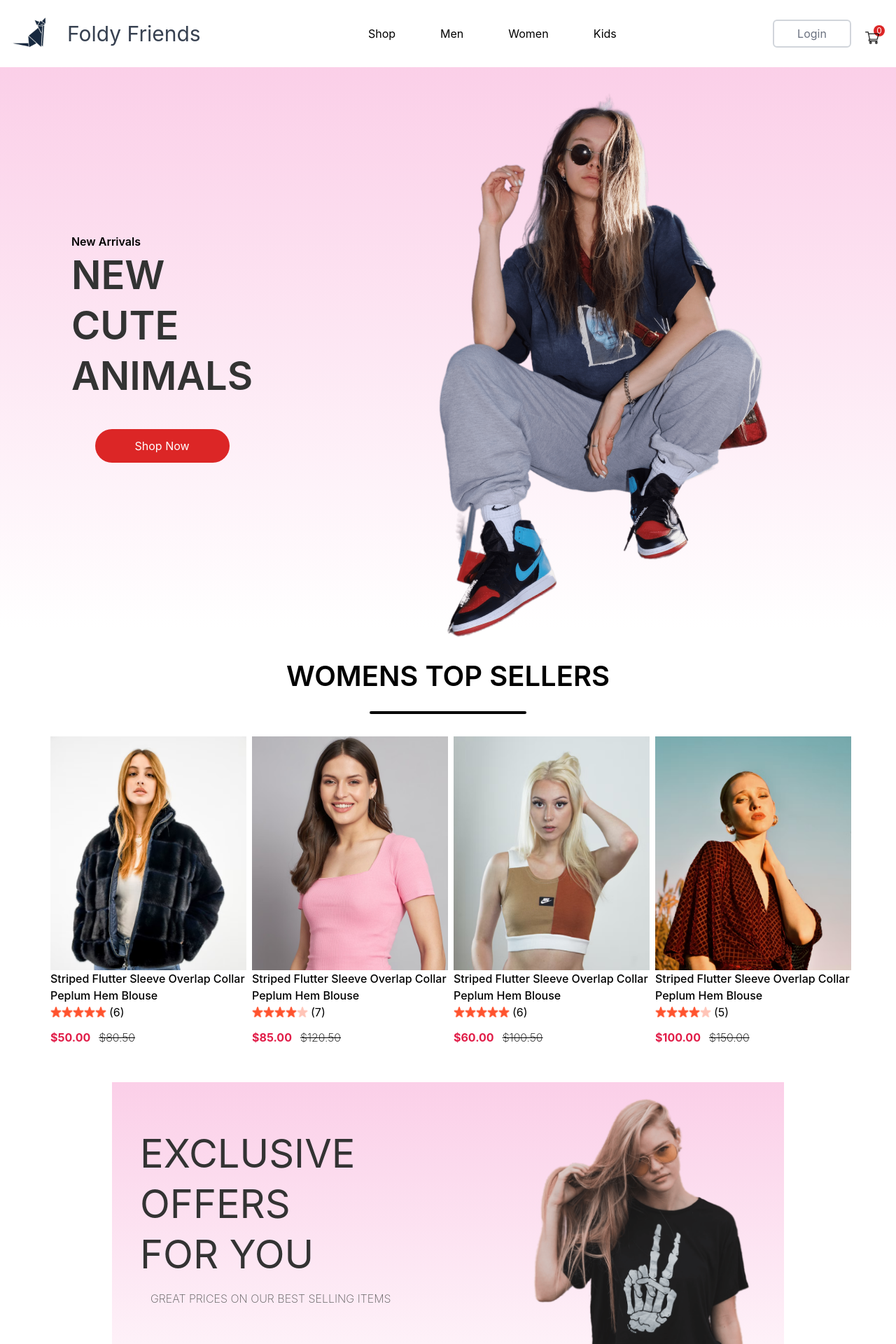
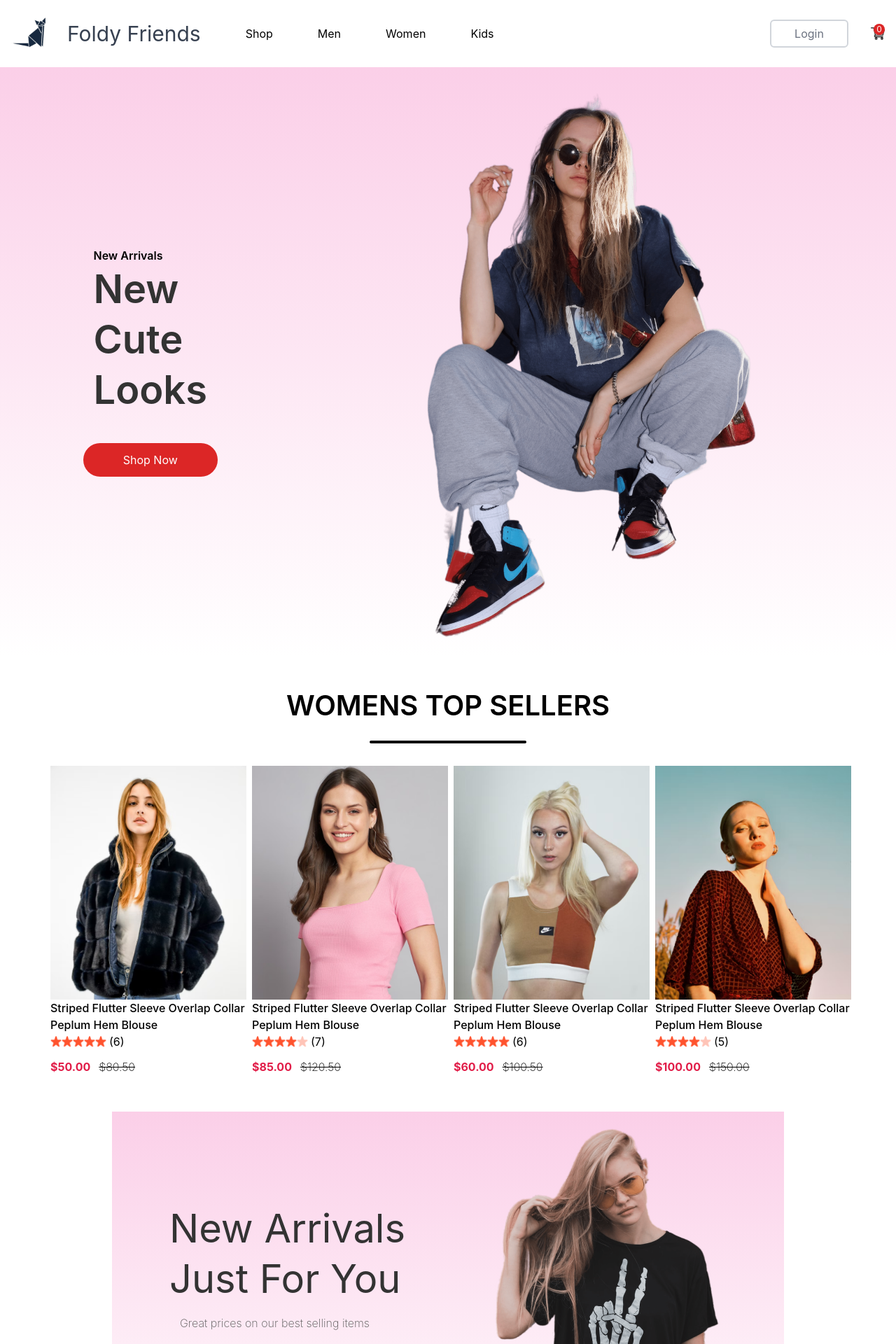
Before and after one commit to lorencouse/foldy-friends, a React (Create React App) app: page / in a window 1280 px wide. Shown: the top 1920 px of the page at 70% size. Built offline with nearby package versions, Linux system fonts and the light colour scheme.

Commit message:
v0.25
Added mobile responsive navbar.

```diff
--- a/src/App.css
+++ b/src/App.css
@@ -45,7 +45,6 @@ h3 {
 
 .banner-heading {
   font-size: 3.5rem;
-  text-transform: uppercase;
   color: #333;
   line-height: 4.5rem;
 }
@@ -53,7 +52,6 @@ h3 {
 .banner-sub-text {
   color: #555;
   font-weight: 200;
-  text-transform: uppercase;
   padding: 15px;
 }
 
--- a/src/Components/Hero.tsx
+++ /dev/null
@@ -1,20 +0,0 @@
-import React from 'react'
-import image from '../Assets/hero_image.png'
-import { ButtonRoundRed } from './BannerButton'
-
-export const Hero = () => {
-  return (
-    <div className='flex flex-row flex-wrap justify-around h-screen banner-background'>
-        <div className="flex flex-col items-center justify-center text-left ">
-            <div className='flex flex-col font-semibold' >
-                <p>New Arrivals</p>
-                <p className='banner-heading'>New <br/> Cute <br/> Animals</p>
-                {/* <p className='text-6xl'>Cute</p>
-                <p className='text-6xl'>Animals</p> */}
-            </div>
-            <ButtonRoundRed label='Shop Now' url='' />
-        </div>
-        <img src={image} alt="" />
-    </div>
-  )
-}
--- /dev/null
+++ b/src/Components/Home/Hero.tsx
@@ -0,0 +1,21 @@
+import React from 'react'
+import image from '../../Assets/hero_image.png'
+import { ButtonRoundRed } from '../BannerButton'
+
+export const Hero = () => {
+  return (
+    <div className='flex flex-row flex-wrap justify-around min-h-screen banner-background'>
+        <div className="flex flex-col items-center justify-center text-left mt-10">
+            <div className='flex flex-col font-semibold' >
+                <p>New Arrivals</p>
+                <p className='banner-heading'>New <br/> Cute <br/> Looks</p>
+            </div>
+            <ButtonRoundRed label='Shop Now' url='' />
+        </div>
+        <div className="hero-image">
+            <img src={image} alt="Hero Model"  />
+        </div>
+
+    </div>
+  )
+}
--- /dev/null
+++ b/src/Components/Home/Offers.tsx
@@ -0,0 +1,22 @@
+import React from 'react'
+import offersImage from "../../Assets/exclusive_image.png"
+import { ButtonRoundRed } from '../BannerButton'
+
+export const Offers = () => {
+  return (
+    <div className='flex flex-row flex-wrap lg:w-10/12 m-auto justify-around items-center banner-background'>
+        <div className="offers-left justify-start items-start text-left p-10 mt-10">
+            <p className="banner-heading">
+                New Arrivals <br />
+                Just For You
+            </p>
+            <p className='banner-sub-text' >Great prices on our best selling items</p>
+            <ButtonRoundRed label='Shop Now' url='' />
+        </div>
+        <div className="offers-right items-baseline ">
+            <img src={offersImage} alt="" />
+        </div>
+
+    </div>
+  )
+}
--- a/src/Components/Subscribe.tsx
+++ b/src/Components/Home/Subscribe.tsx
@@ -1,16 +1,16 @@
 import React from 'react'
-import { ButtonRoundBlack } from './BannerButton'
 
 export const Subscribe = () => {
   return (
     <div className='banner-background flex flex-col justify-around' >
         <div className="subscribe-box my-12">
             <p className="banner-heading">Get in on Exclusive Offers</p>
-            <p className='banner-sub-text' >Subscribe to stay up to date on our newest sales and hottest items</p>
-            <form action="submit ">
-                <input type="email" name="" id="" className='py-3 rounded-full  border-gray-400 w-11/12 lg:w-1/2 md:3/4 mx-4' />
+            <form action="submit">
+                <input type="email" name="" id="" className='py-3 rounded-full  border-gray-400 w-11/12 lg:w-1/2 md:3/4 mx-4 my-8' />
                 <button className='rounded-full w-48 bg-black p-3 text-white hover:bg-gray-500 my-5 -ml-52' >Subscribe</button>
             </form>
+            <p className='banner-sub-text' >Subscribe to stay up to date on our newest sales and hottest items</p>
+
 
         </div>
 
--- a/src/Components/Navbar/Navbar.tsx
+++ b/src/Components/Navbar/Navbar.tsx
@@ -4,6 +4,7 @@ import cart from "../../Assets/cart_icon.png";
 import { Link } from 'react-router-dom';
 import { LinkInfo } from '../../types';
 import { useShopContext } from '../../Context/ShopContext';
+import { useState } from "react";
 
 function NavLink({ url, label, activeCategory, setActiveCategory }: { url: string, label: string, activeCategory: string, setActiveCategory: (active: string) => void }) {
     return (
@@ -19,16 +20,43 @@ export function NavLogo() {
 
     return (
         <div className="nav-logo flex flex-row items-center" onClick={() => setActiveCategory('shop')}>
-            <Link to='/'><img src={logo} alt="Foldy Friends Logo" className='h-16' /></Link>
+            <Link to='/'><img src={logo} alt="Foldy Friends Logo" className='h-16 w-16' /></Link>
             <p className='text-3xl text-gray-700 items-center px-4 select-none'>Foldy Friends</p>
         </div>
     );
+};
+
+export function NavBarCart() {
+
+    const { cartCount, setActiveCategory, activeCategory} = useShopContext();
+
+    return (
+            <>
+                        <Link to="/cart">
+                            <img
+                                src={cart}
+                                alt="Cart"
+                                onClick={() => setActiveCategory('cart')}
+                                className="h-5"
+                            />
+                        </Link>
+                        <div className="cart-count absolute top-0 right-0 rounded-full flex justify-center items-center bg-red-600 text-white h-4 w-4 text-xs ml-3 -mt-1">
+                            {cartCount}
+                        </div>
+                        {activeCategory === "cart" && <hr className="mt-4" />}
+    </>
+
+    )
+
 }
 
 export const Navbar = () => {
-    const { cartCount, setActiveCategory, activeCategory } = useShopContext();
+    const { setActiveCategory, activeCategory, cartCount } = useShopContext();
+    const [showMenu, setShowMenu] = useState<boolean>(true);
 
-    const links: LinkInfo[] = [
+    const toggleMenu = () => { setShowMenu(!showMenu); }
+
+    const links = [
         { title: "Shop", url: "/" },
         { title: "Men", url: "/men" },
         { title: "Women", url: "/women" },
@@ -36,9 +64,24 @@ export const Navbar = () => {
     ];
 
     return (
-        <div className="navbar flex justify-between p-4 shadow-md">
+        <div className="navbar flex flex-col lg:flex-row justify-between p-4 shadow-md">
+            <div className="flex justify-between items-center w-full lg:w-auto">
                 <NavLogo />
-            <ul className='nav-menu flex items-center gap-16'>
+                <div className="flex items-center gap-5 lg:hidden">
+                    <div className="cart-icon relative">
+                        <NavBarCart />
+                    </div>
+                    <div className="hamburger h-8 w-8 outline outline-2 rounded-md flex flex-col justify-around items-center p-2 bg-white hover:bg-gray-100 outline-gray-300 text-gray-500" onClick={toggleMenu}>
+                        <hr />
+                        <hr />
+                        <hr />
+                    </div>
+                </div>
+            </div>
+
+            {showMenu && (
+                <div className="menu flex flex-col lg:flex-row lg:grow items-center justify-between mt-4 lg:mt-0">
+                    <ul className='nav-menu flex flex-col lg:flex-row items-center mx-12 gap-4 lg:gap-16'>
                         {links.map(link => (
                             <NavLink
                                 key={link.title}
@@ -49,34 +92,20 @@ export const Navbar = () => {
                             />
                         ))}
                     </ul>
-            <div className="nav-login-cart flex flex-row items-center gap-5">
                     <Link to="/login">
                         <button
                             onClick={() => setActiveCategory('login')}
-                        className={` border-2 w-28 h-10 rounded-md  cursor-pointer bg-white hover:bg-gray-100 ${activeCategory === "login" ? "border-red-500 text-red-500 " : "border-gray-300 text-gray-500"}`}>
+                            className={`border-2 w-28 lg:my-0 my-8 mx-8 h-10 rounded-md cursor-pointer bg-white hover:bg-gray-100 ${activeCategory === "login" ? "border-red-500 text-red-500 " : "border-gray-300 text-gray-500"}`}>
                             Login
                         </button>
                     </Link>
+                </div>
+            )}
 
-                    <div className="cart-icon">
-
-                    <Link to="/cart">
-                    <img
-                        src={cart}
-                        alt="Cart"
-                        onClick={() => setActiveCategory('cart')}
-                        className="h-5"
-                    />
-
-                    </Link>
-                    <div className="cart-count rounded-full flex justify-center items-center bg-red-600 text-white h-4 w-4 text-xs ml-3 -mt-7">
-                        {cartCount}
+            <div className="nav-cart hidden lg:flex items-center gap-5 ml-auto">
+                <div className="cart-icon relative">
+                    <NavBarCart />
                 </div>
-                    {activeCategory === "cart" && <hr className="mt-4" />}
-
-                    </div>
-
-
             </div>
         </div>
     );
--- a/src/Components/Offers.tsx
+++ /dev/null
@@ -1,22 +0,0 @@
-import React from 'react'
-import offersImage from "../Assets/exclusive_image.png"
-import { ButtonRoundRed } from './BannerButton'
-
-export const Offers = () => {
-  return (
-    <div className='flex flex-row lg:w-10/12 h-3/6 m-auto justify-around items-center banner-background'>
-        <div className="offers-left justify-start items-start text-left p-10">
-            <p className="banner-heading">
-                Exclusive Offers <br />
-                For You
-            </p>
-            <p className='banner-sub-text' >Great prices on our best selling items</p>
-            <ButtonRoundRed label='Shop Now' url='' />
-        </div>
-        <div className="offers-right">
-            <img src={offersImage} alt="" />
-        </div>
-
-    </div>
-  )
-}
--- a/src/Pages/Shop.tsx
+++ b/src/Pages/Shop.tsx
@@ -1,10 +1,10 @@
 import React from 'react'
-import { Hero } from '../Components/Hero'
+import { Hero } from '../Components/Home/Hero'
 import { Collections } from '../Components/Collections'
-import { Offers } from '../Components/Offers'
+import { Offers } from '../Components/Home/Offers'
 import womensTopSellers from '../Assets/data'
 import newItems from '../Assets/new_collections'
-import { Subscribe } from '../Components/Subscribe'
+import { Subscribe } from '../Components/Home/Subscribe'
 
 
 export const Shop = () => {
```
Lines whose indentation alone changed are shown as unchanged.
